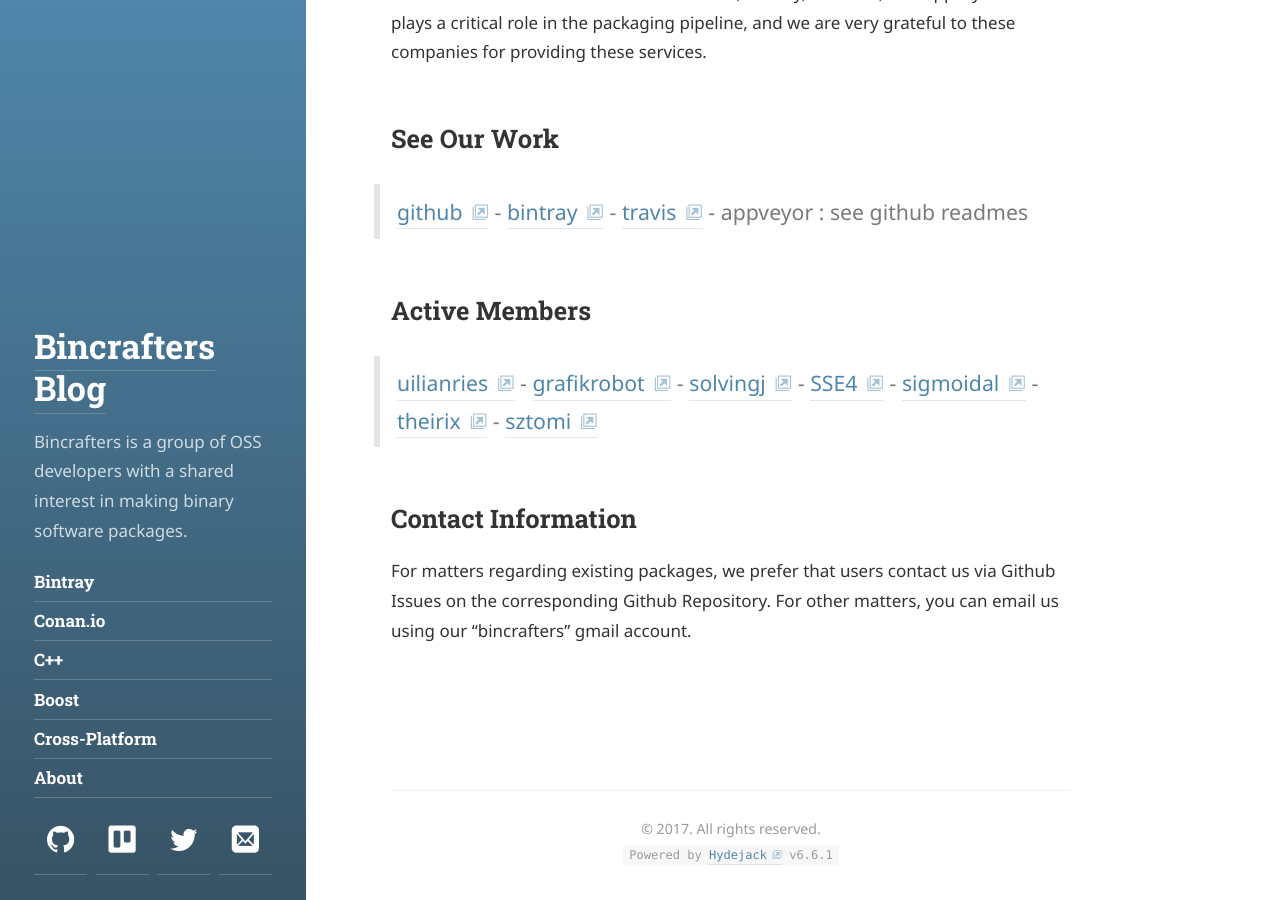
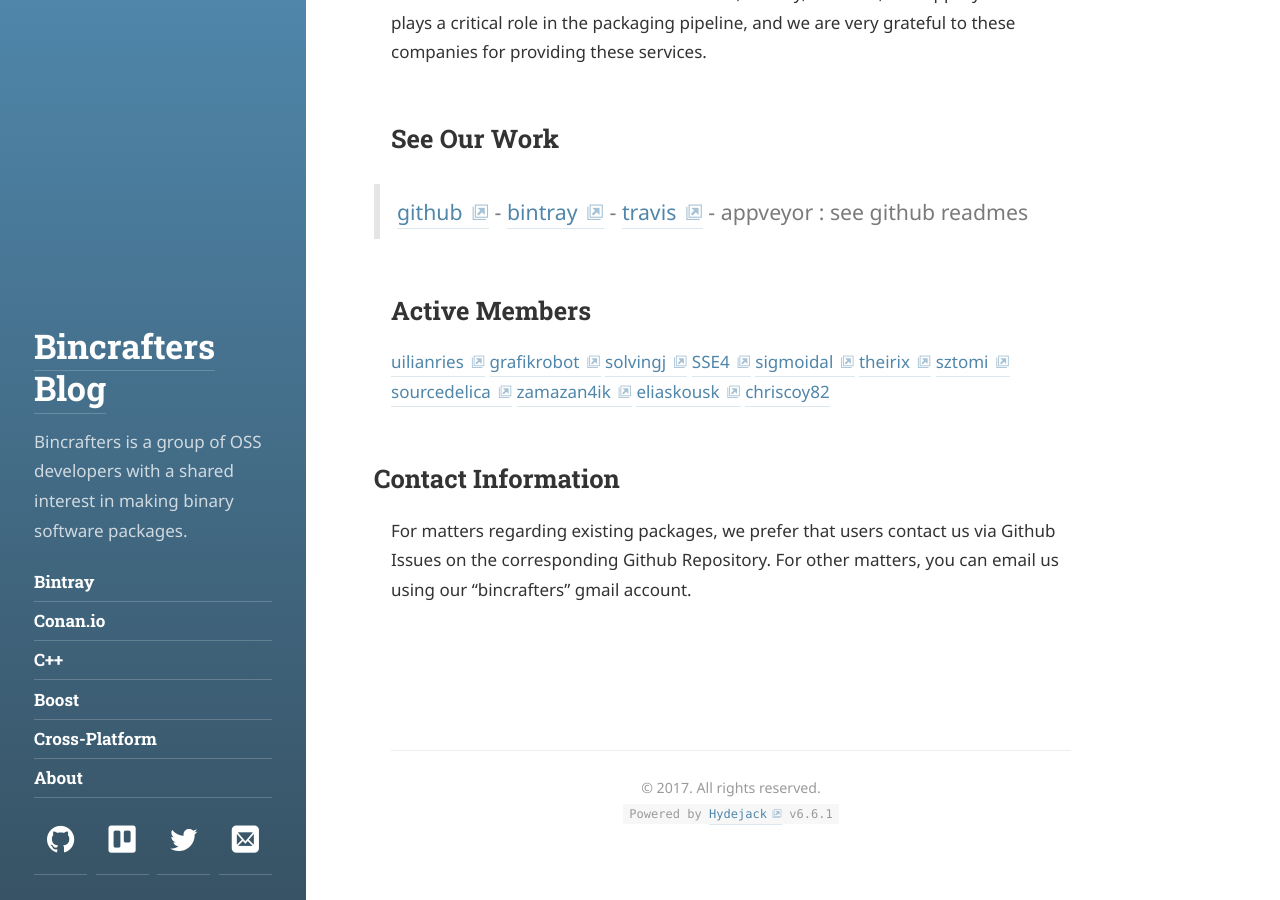
Before and after one commit to bincrafters/bincrafters.github.io, a Jekyll site: the page built from about.md, in a window 1280 px wide and 900 px high, scrolled down 721 px. Built offline with Jekyll 4.4.1, drawn with Linux system fonts in a browser that asks for light colours; some web fonts are replaced.

Commit message:
updated members

```diff
--- a/about.md
+++ b/about.md
@@ -18,8 +18,20 @@ Bincrafters would not exist if not for Github, Bintray, Travis-CI, and Appveyor.
 
 ## Active Members
 
-> [uilianries](https://github.com/uilianries) - [grafikrobot](https://github.com/grafikrobot) - [solvingj](https://github.com/solvingj) - [SSE4](https://github.com/SSE4) - [sigmoidal](https://www.npcglib.org/~stathis/blog) - [theirix](https://github.com/theirix) - [sztomi](https://github.com/sztomi)
+[uilianries](https://github.com/uilianries)
+[grafikrobot](https://github.com/grafikrobot)
+[solvingj](https://github.com/solvingj)
+[SSE4](https://github.com/SSE4)
+[sigmoidal](https://www.npcglib.org/~stathis/blog)
+[theirix](https://github.com/theirix)
+[sztomi](https://github.com/sztomi)
+[sourcedelica](https://github.com/sourcedelica)
+[zamazan4ik](https://github.com/zamazan4ik)
+[eliaskousk](https://github.com/eliaskousk)
+[chriscoy82](chriscoy82)
+
 {:.lead}
+
 
 
 ## Contact Information
```
